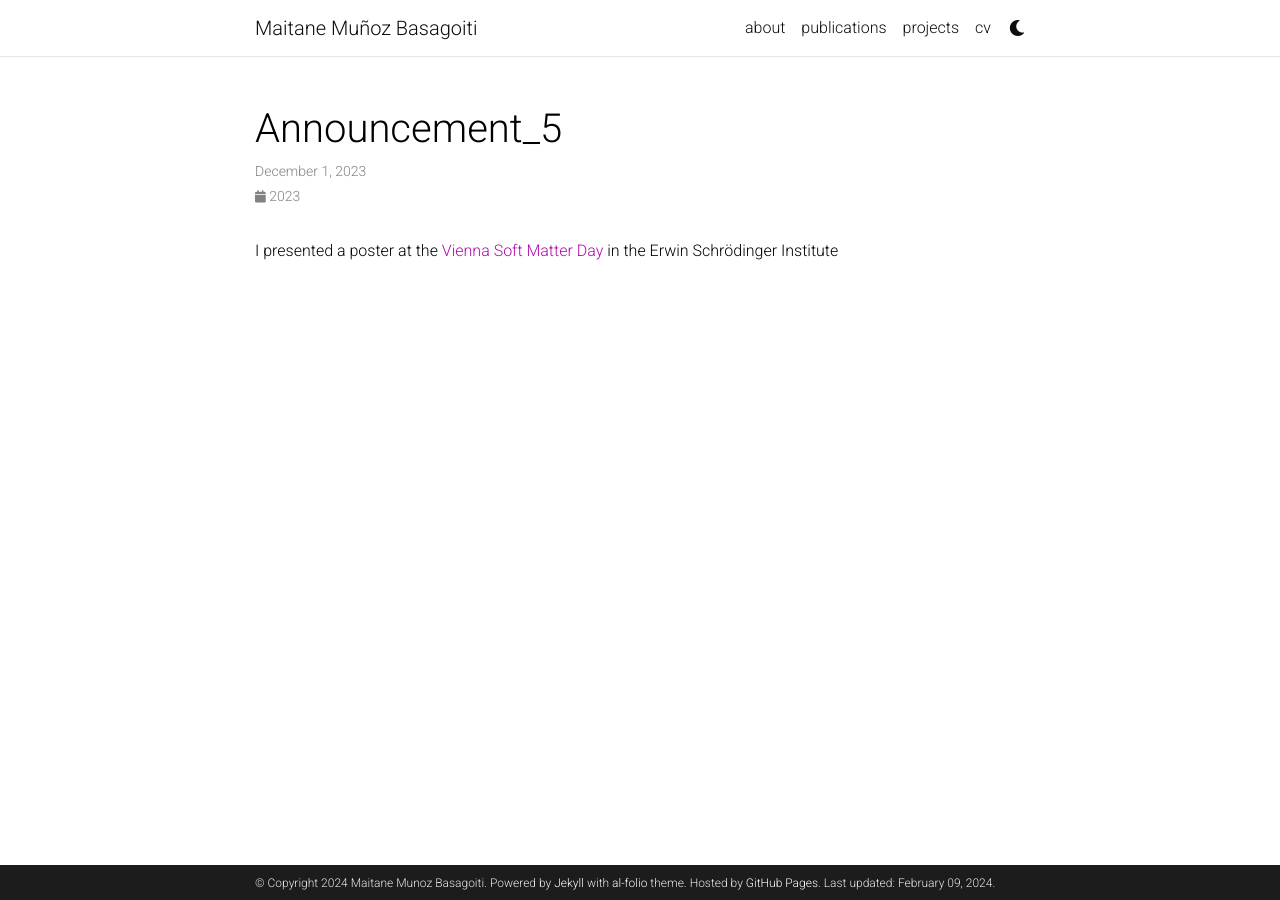
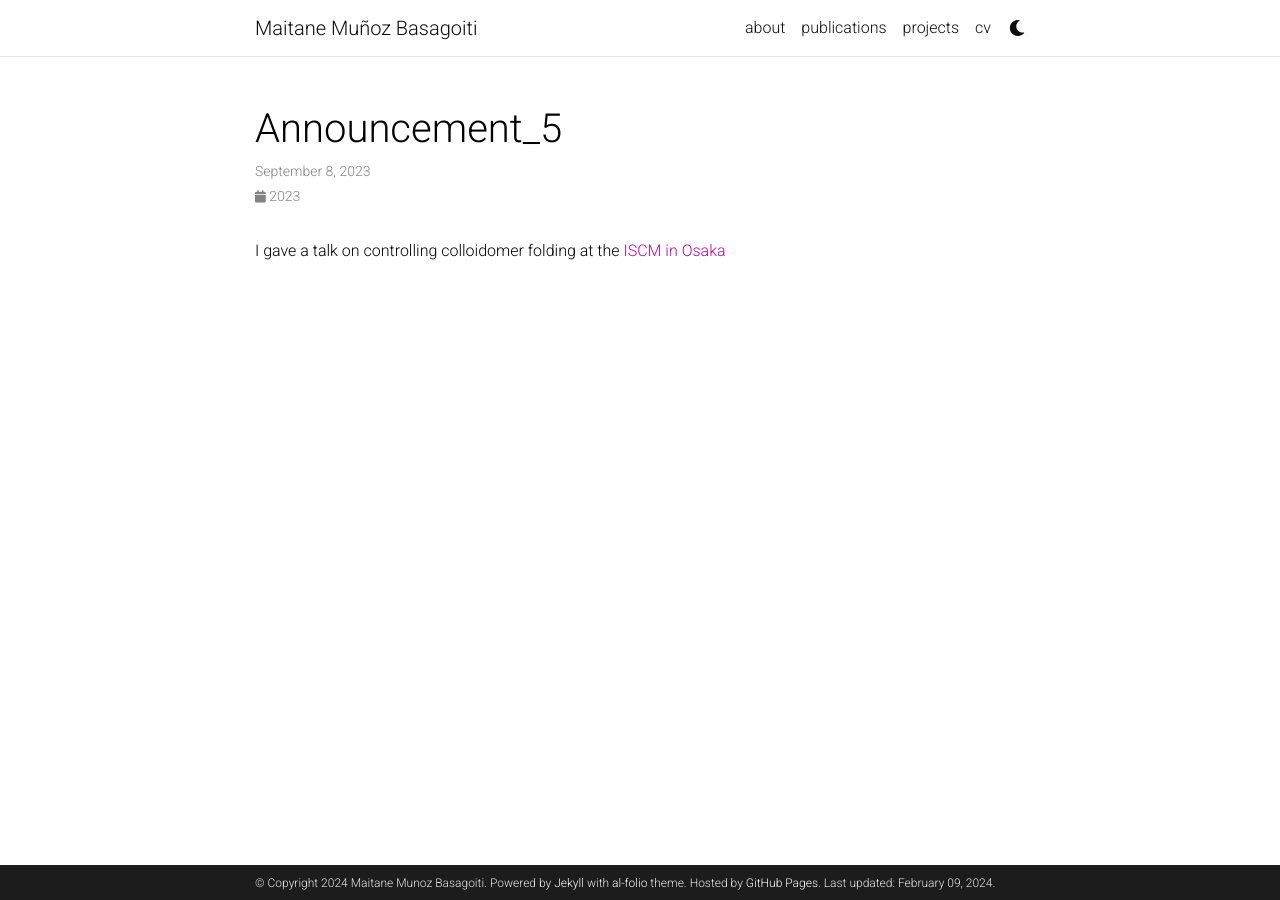
Before and after one commit to maitane-muba/maitane-muba.github.io, a Jekyll site: the page built from _news/announcement_5.md, in a window 1280 px wide. Built offline with Jekyll 4.4.1, drawn with Linux system fonts in a browser that asks for light colours; comment, search, counter and statistics services are not loaded; a style sheet for code colours, icons or effects is not loaded.

Commit message:
Osaka news

```diff
--- a/_news/announcement_5.md
+++ b/_news/announcement_5.md
@@ -1,8 +1,8 @@
 ---
 layout: post
-date: 2023-12-01 07:59:00-0400
+date: 2023-09-8 07:59:00-0400
 inline: true
 related_posts: false
 ---
 
-I presented a poster at the [Vienna Soft Matter Day](https://vsmd23.netlify.app/) in the Erwin Schrödinger Institute
+I gave a talk on controlling colloidomer folding at the [ISCM in Osaka](https://ismc2023.jp/welcome.html)
```
Also changed, not shown: _news/announcement_6.md (added, +8 -0 lines).
